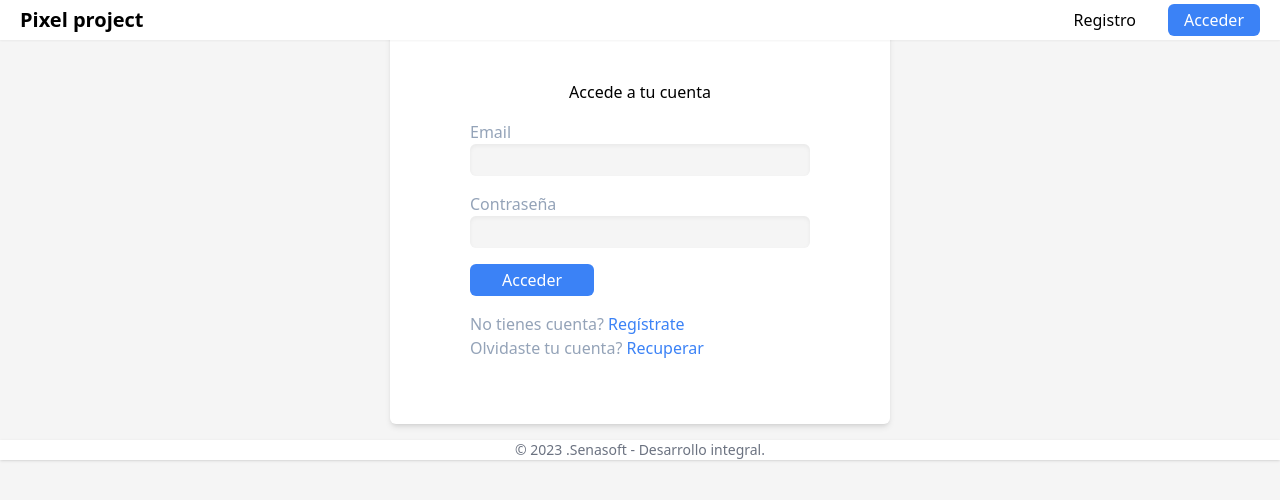
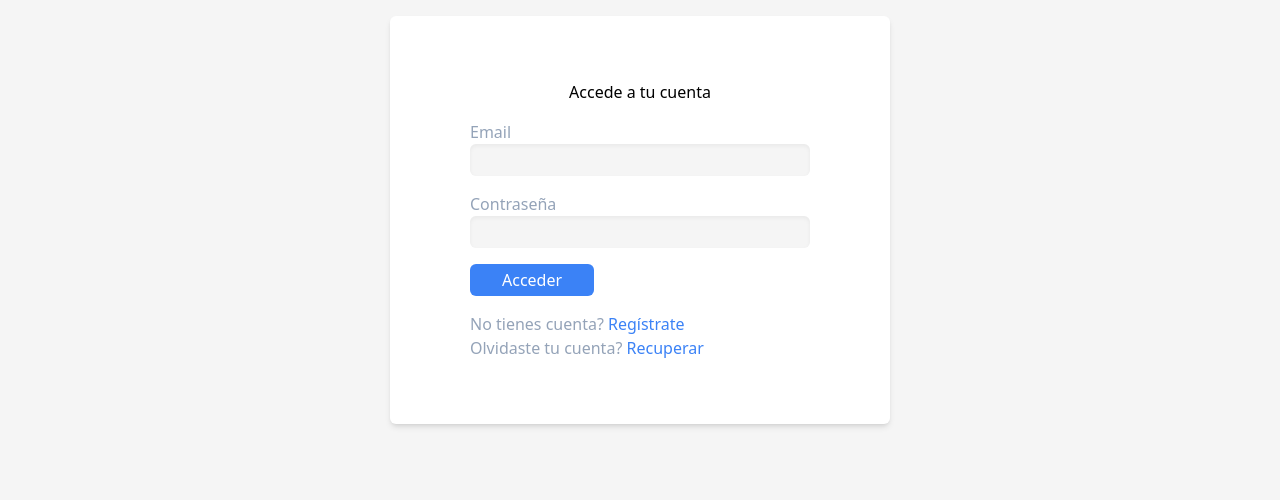
Before and after one commit to AdrianY1997/pixel-fighters, a Next.js app: page /ingreso in a window 1280 px wide. Shown: the top 500 px of the page. Built offline with nearby package versions, Linux system fonts and the light colour scheme.

Commit message:
chore: Apply jwt tokens

```diff
--- a/src/app/(auth)/ingreso/page.jsx
+++ b/src/app/(auth)/ingreso/page.jsx
@@ -32,7 +32,7 @@ export default function LoginPage() {
       return;
     }
 
-    router.push("/");
+    router.push("/home");
   }
 
   return (
--- /dev/null
+++ b/src/app/(web)/home/page.jsx
@@ -0,0 +1 @@
+export default function HomePage() {}
--- a/src/app/layout.js
+++ /dev/null
@@ -1,21 +0,0 @@
-import "../../public/css/tailwind.compiled.css";
-import Navbar from "@/components/navbar";
-import Footer from "@/components/footer";
-
-export default function RootLayout({ children }) {
-  return (
-    <>
-      <html>
-        <body className="bg-[whitesmoke]">
-          <header>
-            <Navbar />
-          </header>
-          <main className="bg-[whitesmoke]">{children}</main>
-          <footer className="bg-white w-full shadow dark:bg-gray-900">
-            <Footer />
-          </footer>
-        </body>
-      </html>
-    </>
-  );
-}
--- /dev/null
+++ b/src/app/layout.jsx
@@ -0,0 +1,11 @@
+import "../../public/css/tailwind.compiled.css";
+
+export default function RootLayout({ children }) {
+  return (
+    <>
+      <html>
+        <body className="bg-[whitesmoke]">{children}</body>
+      </html>
+    </>
+  );
+}
--- a/src/app/page.js
+++ /dev/null
@@ -1,3 +0,0 @@
-export default function RootPage() {
-  return <>hola todo</>;
-}
--- a/src/components/footer.jsx
+++ b/src/components/footer.jsx
@@ -1,9 +1,11 @@
-import React from 'react'
+import React from "react";
 
 export default function Footer() {
   return (
     <div>
-        <span class="block text-sm text-gray-500 sm:text-center dark:text-gray-400">© 2023 .Senasoft - Desarrollo integral.</span>
+      <span className="block text-sm text-gray-500 sm:text-center dark:text-gray-400">
+        © 2023 .Senasoft - Desarrollo integral.
+      </span>
     </div>
-  )
+  );
 }
--- a/src/components/navbar.jsx
+++ b/src/components/navbar.jsx
@@ -1,7 +1,9 @@
-import React from 'react'
-import Link from 'next/link'
+import React from "react";
+import Link from "next/link";
+import checkUser from "@/services/database/checkUser";
 
-export default function Navbar() {
+export default async function Navbar() {
+  const { isLogged, isAdmin } = checkUser();
   return (
     <div>
       <nav className=" shadow-sm bg-white fixed w-full">
@@ -22,7 +24,7 @@ export default function Navbar() {
                     Registro
                   </Link>
                   <Link
-										href="/acceder"
+                    href="/ingreso"
                     className="cursor-pointer bg-blue-500 text-white px-4 py-1 rounded-md"
                   >
                     Acceder
@@ -34,5 +36,5 @@ export default function Navbar() {
         </div>
       </nav>
     </div>
-    )
+  );
 }
--- /dev/null
+++ b/src/services/database/checkUser.js
@@ -0,0 +1,15 @@
+import Cookies from "js-cookie";
+import { verify } from "jsonwebtoken";
+
+export default async function checkUser() {
+  const token = verify(Cookies.get("authToken"), process.env.JWT_TOKEN, {
+    complete: true,
+  });
+
+  console.log(token);
+
+  return {
+    isLogged: true,
+    isAdmin: false,
+  };
+}
```
Also changed, not shown: src/app/(web)/layout.jsx (added, +16 -0 lines), src/app/(web)/profile/page.js (renamed from src/app/profile/page.js). Lines whose indentation alone changed are shown as unchanged.
